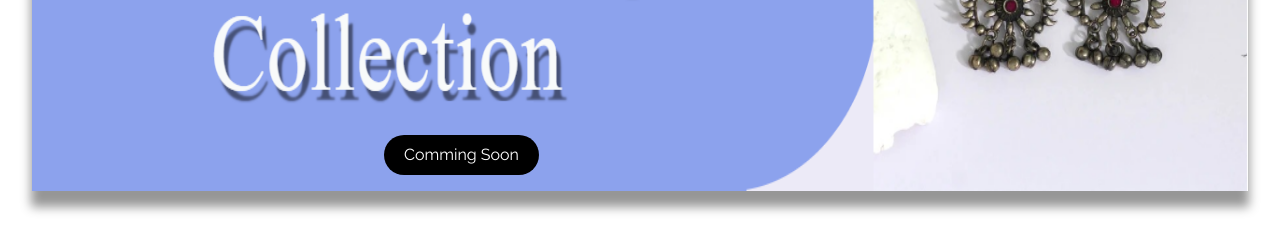
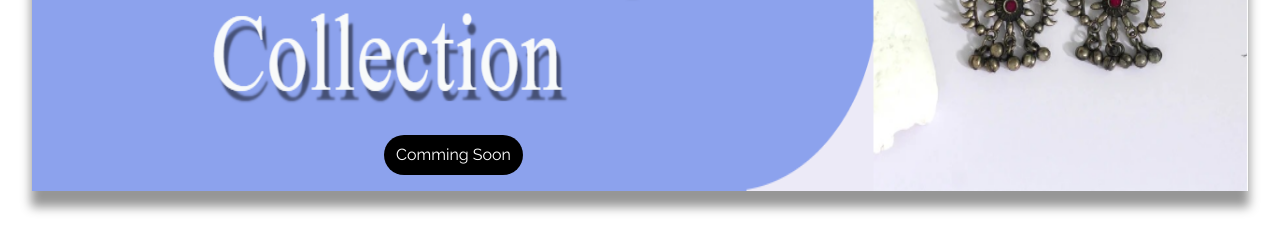
Before and after one commit to dspatel01/jewelleryShop, a React (Create React App) app: page / in a window 1280 px wide. Shown: the part 2000-2225 px from the top of the page. Built offline with nearby package versions, Linux system fonts and the light colour scheme; a web font is replaced by a local one.

Commit message:
banner update

```diff
--- a/src/component/banner/Banner1.jsx
+++ b/src/component/banner/Banner1.jsx
@@ -11,11 +11,11 @@ const Banner1 = () => {
 
     return (
         <div className='relative flex justify-center items-center '>
-            <div data-aos="fade-up" className='xl:w-[95%] lg:w-[95%] md:w-[95%] sm:w-[98%] w-[98%] xl:h-[50vh] lg:h-[50vh] md:h-[50vh] sm:h-[32vh] h-[32vh] flex my-10  wrapper '>
+            <div data-aos="fade-up" className='xl:w-[95%] lg:w-[95%] md:w-[95%] sm:w-[98%] w-[98%] xl:h-[50vh] lg:h-[50vh] md:h-[50vh] sm:h-[32vh] h-[24vh] flex my-10  wrapper '>
                 <img className='w-full' src={image3} alt="" />
             </div>
-            <div className='absolute xl:bottom-14 lg:bottom-14 md:bottom-14 sm:bottom-10 bottom-11 xl:left-[30%] lg:left-[30%] md:left-[30%] sm:left-[25%] left-[20%]'>
-                <div className='cursor-pointer bg-black text-white px-5 xl:py-2 lg:py-2 md:py-2 sm:py-1 py-2 rounded-full xl:text-[16px] sm:text-[14px] text-[14px]'>Comming Soon</div>
+            <div className='absolute xl:bottom-14 lg:bottom-14 md:bottom-14 sm:bottom-10 bottom-11 xl:left-[30%] lg:left-[30%] md:left-[30%] sm:left-[25%] left-[15%]'>
+                <div className='cursor-pointer bg-black text-white px-3 xl:py-2 lg:py-2 md:py-2 sm:py-1 py-1 rounded-full xl:text-[16px] sm:text-[14px] text-[12px]'>Comming Soon</div>
             </div>
         </div>
     )
```
